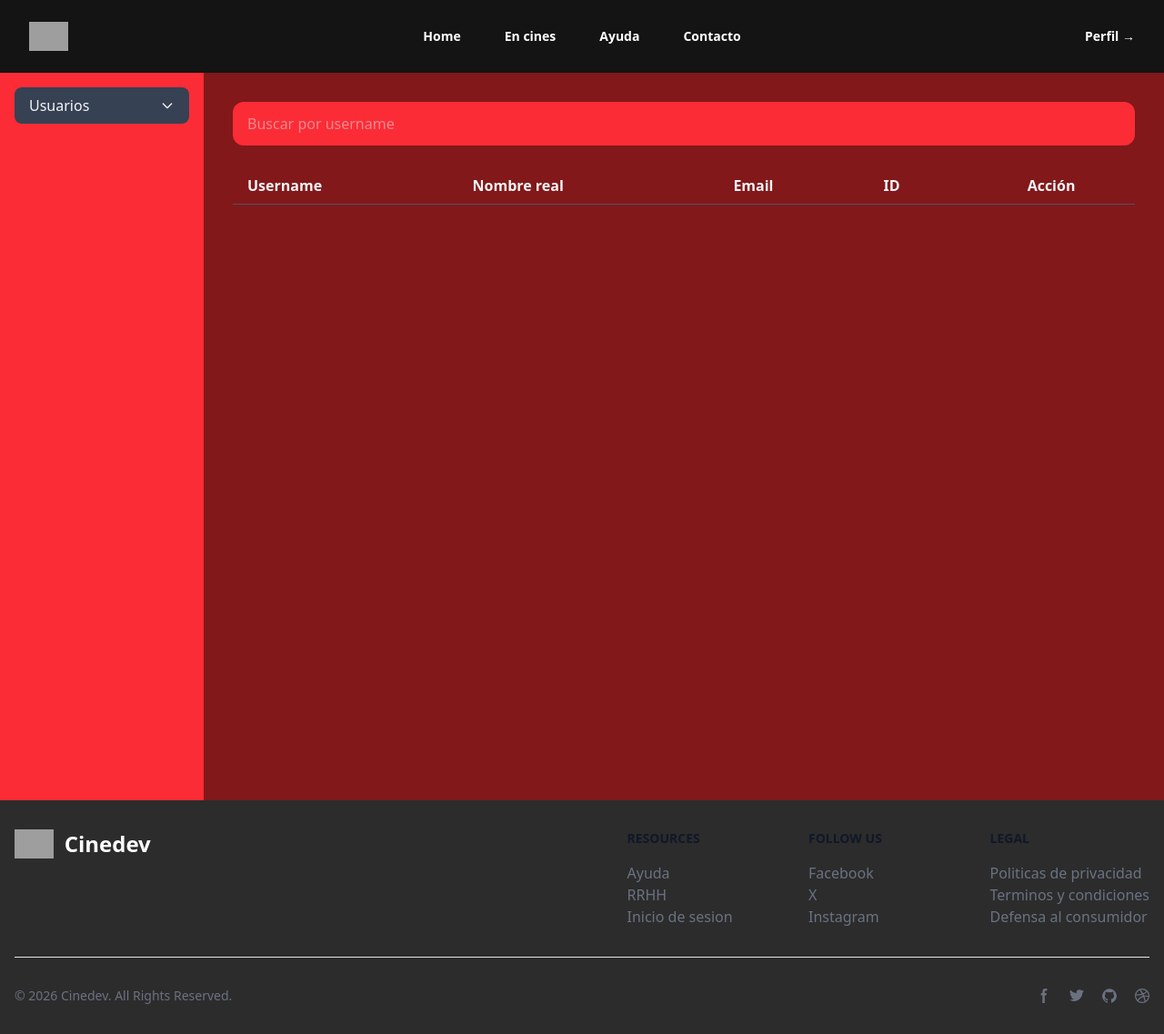
After one commit to AleHts29/App_Cine_TPF_IDS, a Flask app: page /admin in a window 1280 px wide. The commit adds this page. Shown: the whole page at 91% size. Run offline with Flask 3, Linux system fonts and the light colour scheme; data that the repository does not hold is empty; style sheets or scripts are compiled from the project's sources; grey boxes are pictures that could not be loaded.

Commit message:
Admin agregado.

```diff
--- a/frontend/app.py
+++ b/frontend/app.py
@@ -30,6 +30,24 @@ def login():
 def register():
     return render_template('auth/register.html', active_page='registro')
 
+@app.route('/butacas')
+def butacas():
+    return render_template('butacas.html',active_page='butacas')
+
+@app.route('/admin')
+def admin():
+    try:
+        response = requests.get("http://localhost:6000/users")
+        response.raise_for_status()
+
+        usuarios = response.json()
+        print(f"data desde backend: {usuarios}")
+    except requests.exceptions.RequestException as e:
+        print(f"Error al consultar la API: {e}")
+        usuarios = []
+
+
+    return render_template('admin.html', usuarios=usuarios, active_page='admin')
 
 if __name__ == '__main__':
     app.run(debug=True,port=8080)
--- a/frontend/package.json
+++ b/frontend/package.json
@@ -1,7 +1,6 @@
 {
   "name": "cine",
   "version": "1.0.0",
-  "description": "",
   "main": "index.js",
   "scripts": {
     "dev": "concurrently \"npx tailwindcss -i ./static/css/src/tailwind.css -o ./static/css/main.css --watch\" \"python app.py\"",
@@ -17,6 +16,7 @@
   },
   "devDependencies": {
     "concurrently": "^9.1.2",
-    "tailwindcss": "^4.1.16"
-  }
+    "tailwindcss": "^4.1.17"
+  },
+  "description": ""
 }
--- a/frontend/static/js/main.js
+++ b/frontend/static/js/main.js
@@ -1,4 +1,4 @@
-/* -----------------SCRIPTS DE "REGISTER"------------------ */
+/* -----------------SCRIPTS DE "REGISTER"------------------
 
 
 const form = document.getElementById("form");
@@ -17,7 +17,7 @@ form.addEventListener("submit", function(e){
 const slides = document.querySelectorAll(".slide");
 const prevBtn = document.getElementById("prev");
 const nextBtn = document.getElementById("next");
-
+*/
 let index = 0;
 let isAnimating = false;
 let interval;
@@ -105,3 +105,24 @@ setupSlides();
 startInterval();
 
 /* -----------------SCRIPTS DE "REGISTER"------------------ */
+
+/* -----------------SCRIPTS DE "BUTACAS"------------------ */
+
+document.querySelectorAll(".butaca").forEach(b => {
+  if (!b.classList.contains("bg-red-600")) {
+      b.addEventListener("click", () => {
+      if (b.classList.contains("bg-green-500")) {
+            b.classList.remove("bg-green-500");
+            b.classList.add("bg-yellow-400");
+          } else if (b.classList.contains("bg-yellow-400")) {
+            b.classList.remove("bg-yellow-400");
+            b.classList.add("bg-green-500");
+          }
+        });
+      }
+});
+
+document.getElementById("btn-confirmar").addEventListener("click", () => {
+    const seleccionadas = document.querySelectorAll(".bg-yellow-400");
+    alert(`Seleccionaste ${seleccionadas.length} butaca(s).`);
+});
--- /dev/null
+++ b/frontend/templates/admin.html
@@ -0,0 +1,72 @@
+{% extends "base.html" %}
+{% block body %}
+
+
+<div class="bg-red-900 text-gray-100 min-h-screen flex">
+
+  <aside class="bg-red-500 w-56 p-4 flex flex-col items-center">
+    <div class="w-full">
+
+      <button id="menuToggle" class="w-full flex justify-between items-center bg-gray-700 px-4 py-2 rounded-lg hover:bg-gray-600 transition">
+        <span id="menuSelected">Usuarios</span>
+        <svg id="arrow" xmlns="http://www.w3.org/2000/svg" class="h-4 w-4 transition-transform" fill="none" viewBox="0 0 24 24" stroke="currentColor">
+          <path stroke-linecap="round" stroke-linejoin="round" stroke-width="2" d="M19 9l-7 7-7-7" />
+        </svg>
+      </button>
+
+      <div id="menuOptions" class="hidden flex flex-col mt-2 space-y-2">
+        <button class="bg-gray-700 px-4 py-2 rounded-lg hover:bg-gray-600 transition">Películas</button>
+        <button class="bg-gray-700 px-4 py-2 rounded-lg hover:bg-gray-600 transition">Entradas</button>
+      </div>
+    </div>
+  </aside>
+
+  <main class="flex-1 p-8">
+
+    <div class="mb-6">
+      <input type="text" placeholder="Buscar por username" class="w-full bg-red-500 text-gray-200 px-4 py-3 rounded-xl outline-none focus:ring-2 focus:ring-blue-500">
+    </div>
+
+    <div class="overflow-x-auto">
+      <table class="w-full text-left border-collapse">
+        <thead>
+          <tr class="border-b border-gray-600">
+            <th class="px-4 py-2">Username</th>
+            <th class="px-4 py-2">Nombre real</th>
+            <th class="px-4 py-2">Email</th>
+            <th class="px-4 py-2">ID</th>
+            <th class="px-4 py-2 text-center">Acción</th>
+          </tr>
+        </thead>
+        <tbody id="tablaDatos">
+        {% for u in usuarios %}
+          <tr class="border-b border-gray-700 hover:bg-gray-800">
+            <td class="px-4 py-2">{{u.username}}</td>
+            <td class="px-4 py-2">{{u.fullname}}</td>
+            <td class="px-4 py-2">{{u.email}}</td>
+            <td class="px-4 py-2">{{u.id_user}}</td>
+            <td class="px-4 py-2 text-center">
+              <button class="bg-red-600 hover:bg-red-700 text-white px-4 py-2 rounded-lg">Borrar</button>
+            </td>
+          </tr>
+        {% endfor %}
+        </tbody>
+      </table>
+    </div>
+  </main>
+</div>
+
+
+  <script>
+    const toggle = document.getElementById("menuToggle");
+    const options = document.getElementById("menuOptions");
+    const arrow = document.getElementById("arrow");
+
+    toggle.addEventListener("click", () => {
+      options.classList.toggle("hidden");
+      arrow.classList.toggle("rotate-180");
+    });
+  </script>
+
+
+{% endblock %}
--- a/frontend/templates/index.html
+++ b/frontend/templates/index.html
@@ -99,8 +99,6 @@
 
     </div>
 </div>
-<script src="https://cdn.jsdelivr.net/npm/bootstrap@5.3.8/dist/js/bootstrap.bundle.min.js"
-    integrity="sha384-FKyoEForCGlyvwx9Hj09JcYn3nv7wiPVlz7YYwJrWVcXK/BmnVDxM+D2scQbITxI"
-    crossorigin="anonymous"></script>
+
 
 {% endblock %}
```
Also changed, not shown: frontend/templates/butacas.html (added, +52 -0 lines), frontend/templates/cartelera.html (+0 -12 lines), frontend/package-lock.json.
